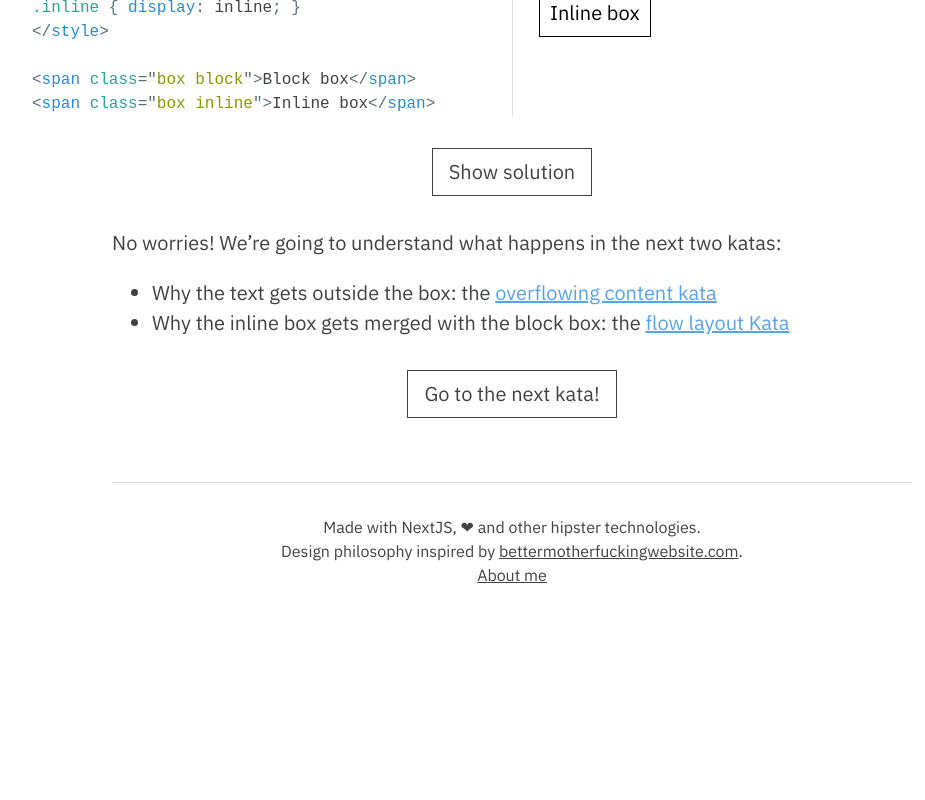
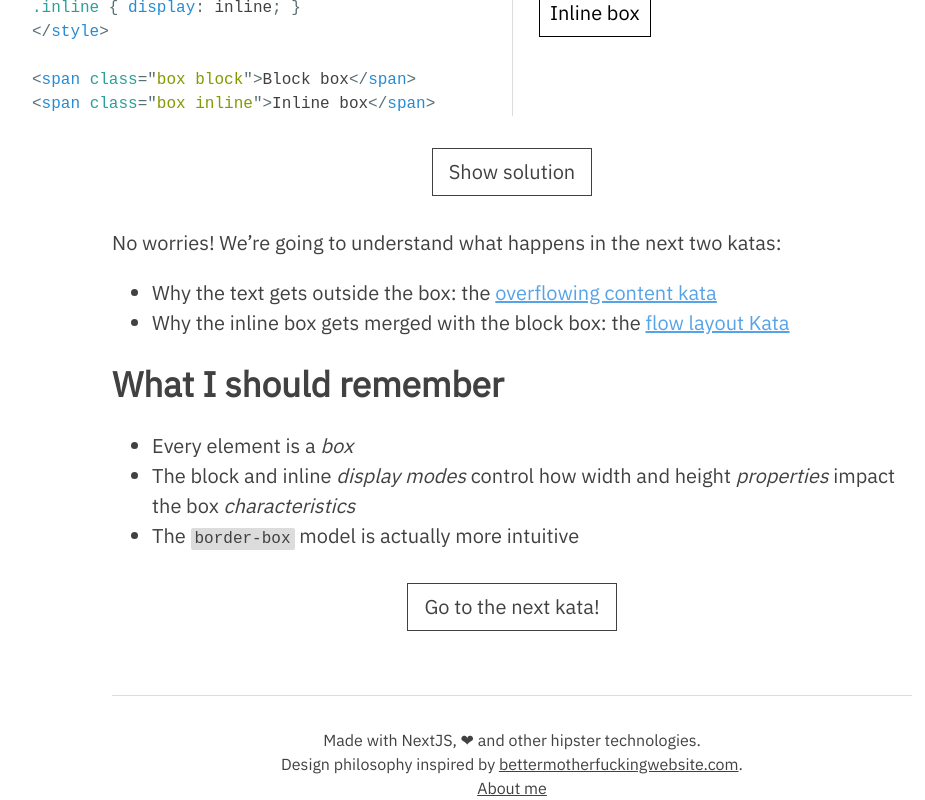
Before and after one commit to AlbericTrancart/cssdojo, a Next.js app: page /learn/basics/the-box-model in a window 1280 px wide. Shown: the part 4957-5757 px from the top of the page, without its empty margins (128-1053 px from the left). Before the commit the page ends 5544 px from the top, so only its background shows below. Built offline with nearby package versions, Linux system fonts and the light colour scheme; what react-live would draw is missing.

Commit message:
Add a what i should remember section

```diff
--- a/pages/index.tsx
+++ b/pages/index.tsx
@@ -21,7 +21,7 @@ const Home: NextPage = () => (
           >
             katas
           </Link>{' '}
-          ( = exercices), with practice after laying a strong theorical base.
+          (= exercices), with practice after laying a strong theorical base.
         </strong>
       </p>
       <p>
--- a/pages/learn/basics/the-box-model.tsx
+++ b/pages/learn/basics/the-box-model.tsx
@@ -214,6 +214,19 @@ const Kata: NextPage = () => (
         Why the inline box gets merged with the block box: the <Link href="">flow layout Kata</Link>
       </li>
     </ul>
+    <Subtitle>What I should remember</Subtitle>
+    <ul>
+      <li>
+        Every element is a <em>box</em>
+      </li>
+      <li>
+        The block and inline <em>display modes</em> control how width and height <em>properties</em>{' '}
+        impact the box <em>characteristics</em>
+      </li>
+      <li>
+        The <Code>border-box</Code> model is actually more intuitive
+      </li>
+    </ul>
     <NextKataButton href="" />
   </>
 );
```
